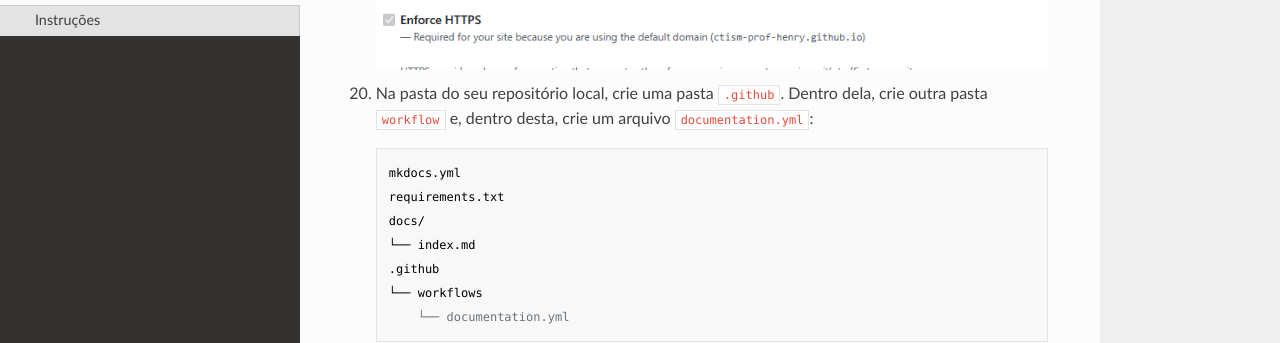
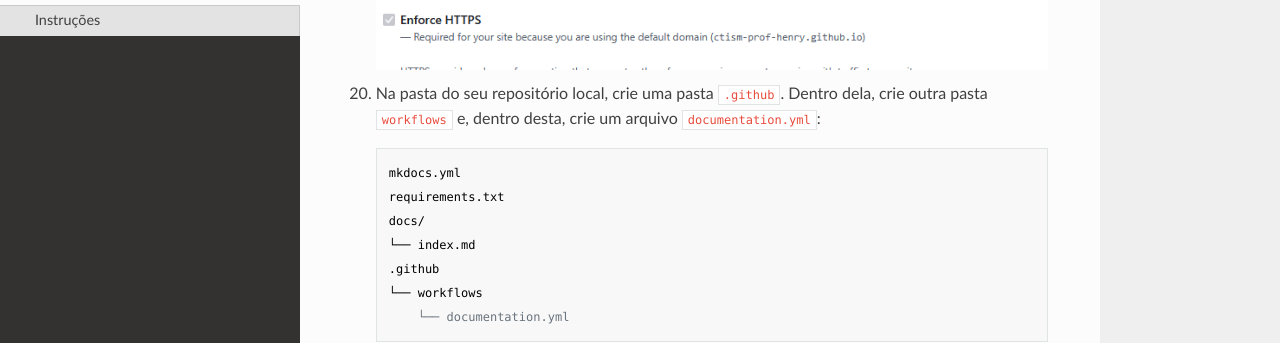
Before and after one commit to CTISM-Prof-Henry/docsTutorial, an MkDocs documentation site: the page built from docs/index.md, in a window 1280 px wide and 900 px high, scrolled down 3268 px. Shown: the part 147-490 px from the top of the window. Built offline with MkDocs 1.6.1, drawn with Linux system fonts in a browser that asks for light colours; nearby versions of some CDN libraries.

Commit message:
Fix typo in directory name from 'workflow' to 'workflows'

````diff
--- a/docs/index.md
+++ b/docs/index.md
@@ -93,7 +93,7 @@ Tutorial de como gerar documentação com MKDocs.
 
     ![tutorial_4.png](images/tutorial_4.png)
 
-18. Na pasta do seu repositório local, crie uma pasta `.github`. Dentro dela, crie outra pasta `workflow` e, dentro
+18. Na pasta do seu repositório local, crie uma pasta `.github`. Dentro dela, crie outra pasta `workflows` e, dentro
     desta, crie um arquivo `documentation.yml`:
     ```
     mkdocs.yml
````
